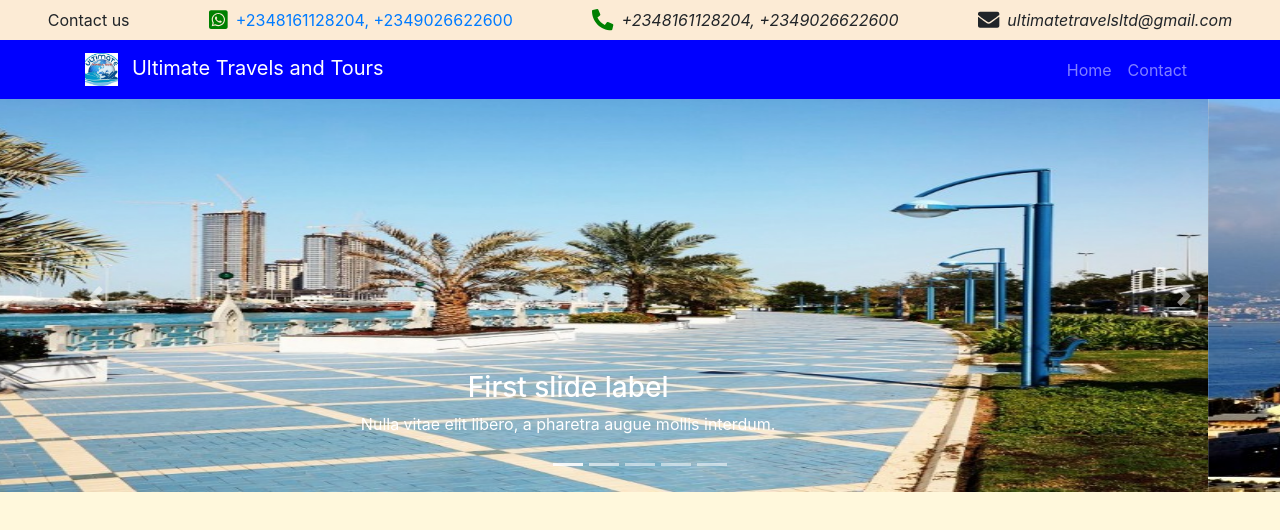
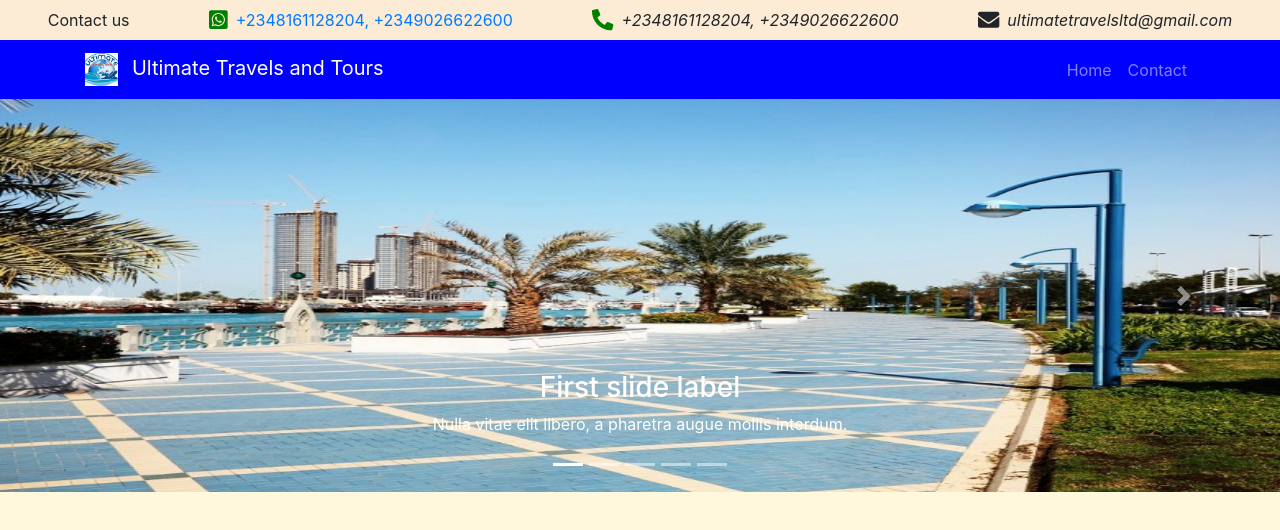
Before and after one commit to chidinma-godwin/ultimate-travels, a React (Create React App) app: page / in a window 1280 px wide. Shown: the top 530 px of the page. Built offline with nearby package versions, Linux system fonts and the light colour scheme.

Commit message:
Stop the main image on the home page from sliding automatically

```diff
--- a/src/components/home/MainImage.js
+++ b/src/components/home/MainImage.js
@@ -8,7 +8,7 @@ import Carousel from "react-bootstrap/Carousel";
 
 const MainImage = () => {
   return (
-    <Carousel>
+    <Carousel interval={null}>
       <Carousel.Item>
         <img
           className="d-block w-100"
```
